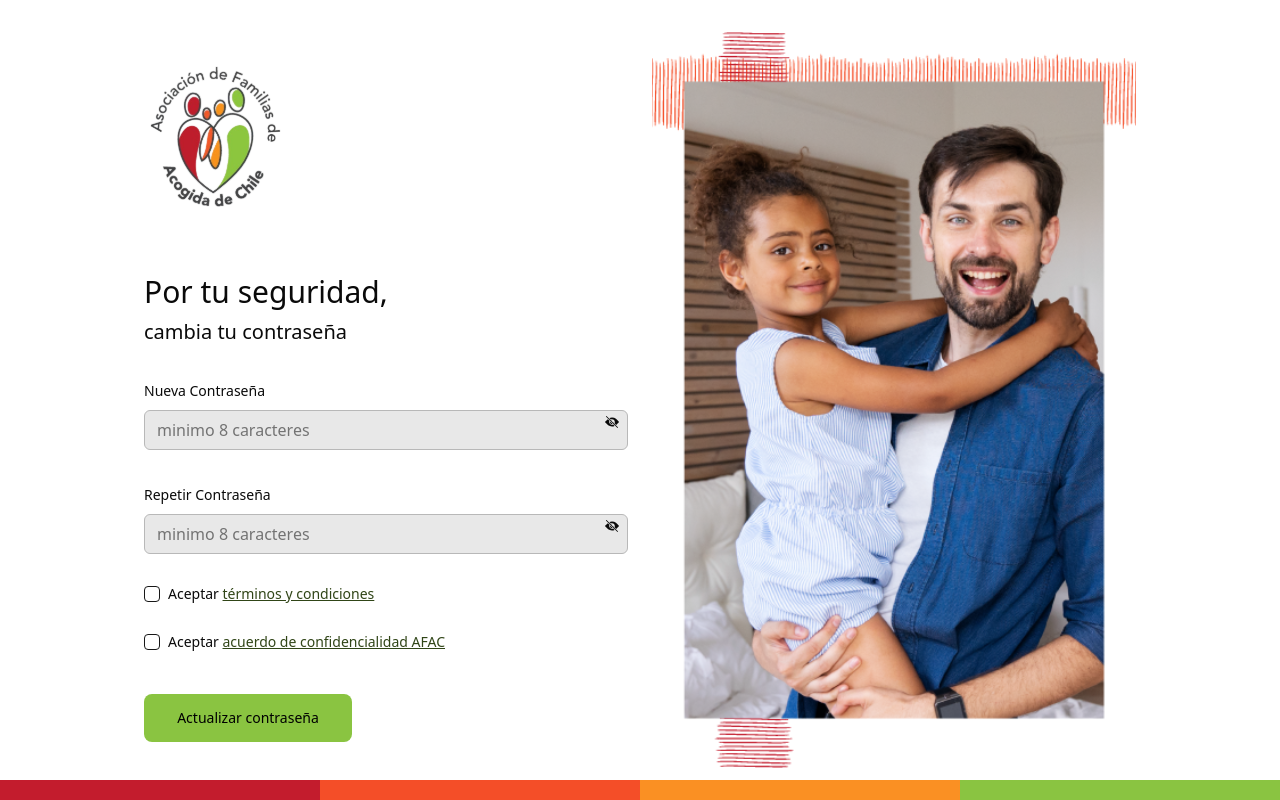
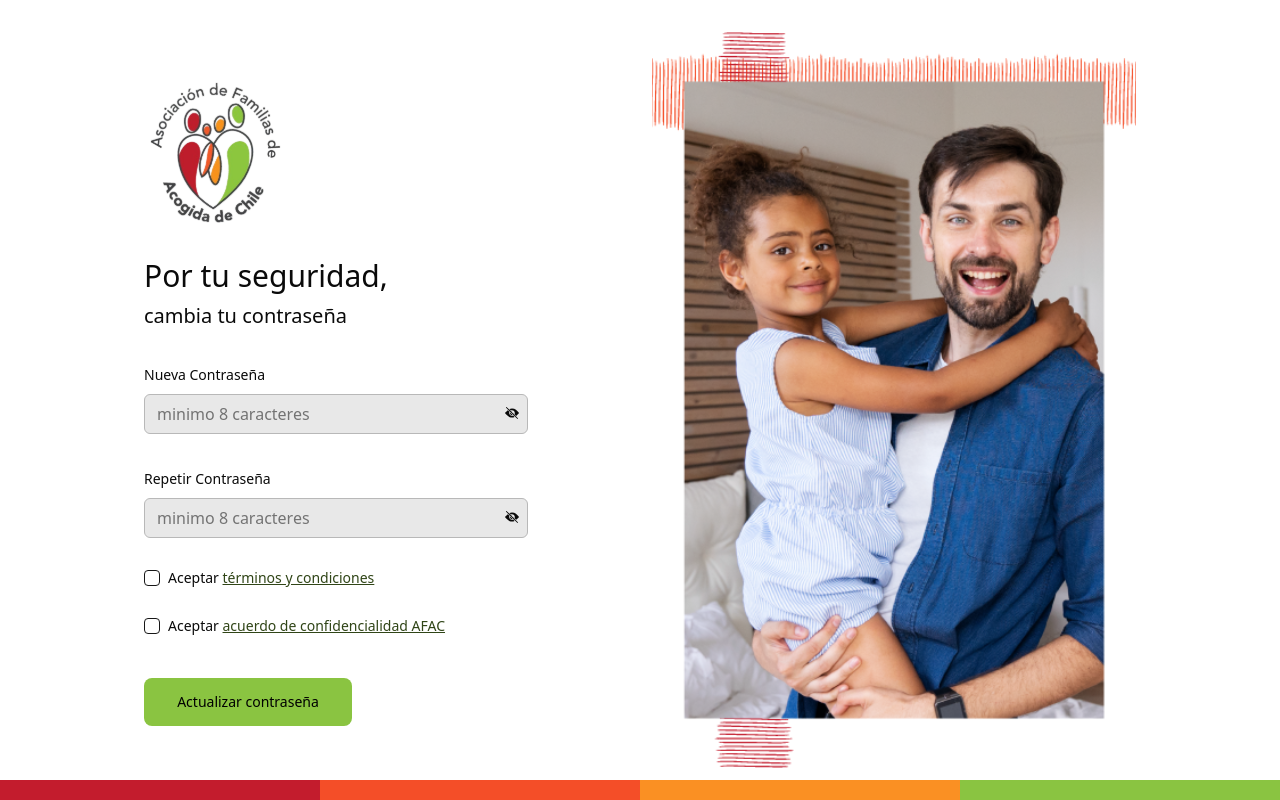
Before and after one commit to FamilyOneTeam/AFAC-Frontend, a React (Vite) app: page /auth/family/update-credencials in a window 1280 px wide. Built offline with nearby package versions, Linux system fonts and the light colour scheme.

Commit message:
style: updated

```diff
--- a/src/features/auth/family/form.tsx
+++ b/src/features/auth/family/form.tsx
@@ -36,7 +36,10 @@ const UpdateCredencialsFamilyForm = () => {
   };
   return (
     <Form {...form}>
-      <form onSubmit={form.handleSubmit(onSubmit)} className="pt-8">
+      <form
+        onSubmit={form.handleSubmit(onSubmit)}
+        className="w-full md:max-w-sm"
+      >
         <h1 className="pb-8 text-2xl md:text-3xl">
           Por tu seguridad, <br />{" "}
           <span className="text-lg md:text-xl">cambia tu contraseña</span>{" "}
@@ -50,13 +53,13 @@ const UpdateCredencialsFamilyForm = () => {
                 onClick={() => setShowPassword(!showPassword)}
                 className={`${
                   !showPassword ? "block" : "hidden"
-                } absolute text-gray right-0 top-[36.6px] mr-2 hover:cursor-pointer`}
+                } absolute text-gray right-0 top-[43.6px] mr-2 hover:cursor-pointer`}
               />
               <IoIosEye
                 onClick={() => setShowPassword(!showPassword)}
                 className={`${
                   showPassword ? "block" : "hidden"
-                } absolute text-gray right-0 top-[36.6px] mr-2 hover:cursor-pointer`}
+                } absolute text-gray right-0 top-[35.4px] mr-2 hover:cursor-pointer`}
               />
               <FormLabel>Nueva Contraseña</FormLabel>
               <FormControl>
@@ -80,13 +83,13 @@ const UpdateCredencialsFamilyForm = () => {
                 onClick={() => setShowConfirmPassword(!showConfirmPassword)}
                 className={`${
                   !showConfirmPassword ? "block" : "hidden"
-                } absolute text-gray right-0 top-[36.6px] mr-2 hover:cursor-pointer`}
+                } absolute text-gray right-0 top-[43.6px] mr-2 hover:cursor-pointer`}
               />
               <IoIosEye
                 onClick={() => setShowConfirmPassword(!showConfirmPassword)}
                 className={`${
                   showConfirmPassword ? "block" : "hidden"
-                } absolute text-gray right-0 top-[36.6px] mr-2 hover:cursor-pointer`}
+                } absolute text-gray right-0 top-[35.4px] mr-2 hover:cursor-pointer`}
               />
               <FormLabel>Repetir Contraseña</FormLabel>
               <FormControl>
```
